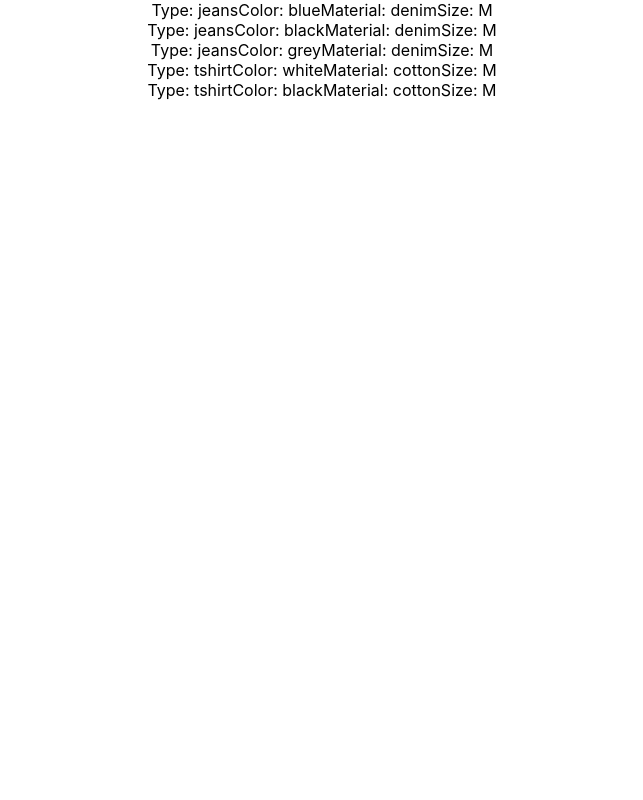
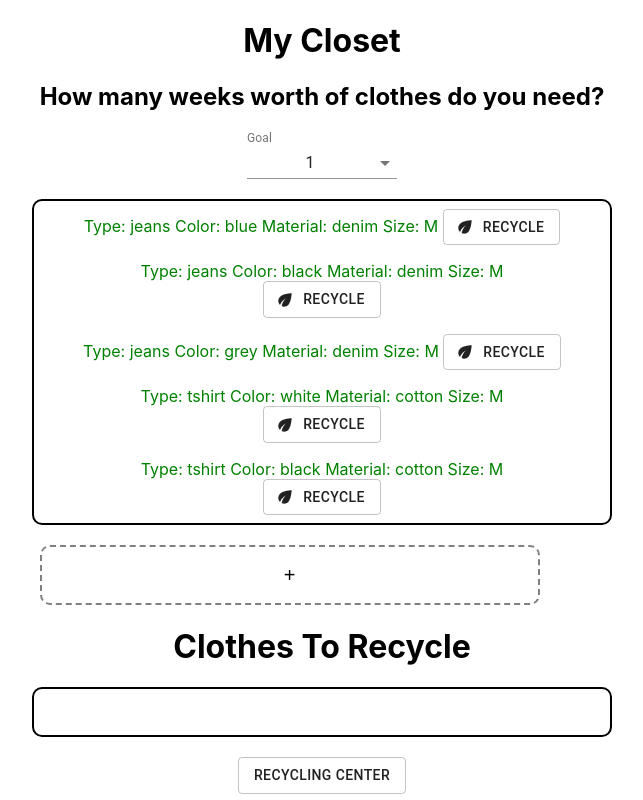
Before and after one commit to chris-jburke/sparks-joy-hackathon, a React (Create React App) app: page /profile in a window 1280 px wide. Shown: the whole page, without its empty margins (318-961 px from the left). Built offline with nearby package versions, Linux system fonts and the light colour scheme.

Commit message:
more stuff

```diff
--- a/package.json
+++ b/package.json
@@ -4,6 +4,7 @@
   "private": true,
   "dependencies": {
     "@material-ui/core": "^4.9.10",
+    "@material-ui/icons": "^4.9.1",
     "@material-ui/lab": "^4.0.0-alpha.49",
     "@material-ui/styles": "^4.9.10",
     "@testing-library/jest-dom": "^4.2.4",
--- /dev/null
+++ b/src/AddNewItem.js
@@ -0,0 +1,12 @@
+import React from 'react'
+import { Link } from 'react-router-dom'
+import {Box} from '@material-ui/core'
+
+  function AddNewItem() {
+    return(
+    	<Box style={{"width":"100%", "minWidth":"100%"}}>
+   			<h2 style={{"fontWeight":"normal", "textAlign":"center"}}>+</h2>
+   		</Box>
+   	)
+  }
+export default AddNewItem
--- a/src/App.js
+++ b/src/App.js
@@ -1,14 +1,11 @@
 import React from 'react';
 import logo from './logo.svg';
 import './App.css';
-import {BrowserRouter} from 'react-router-dom'
 import Content from './Content'
 function App() {
   return (
     <div className="App">
-      <BrowserRouter>
         <Content />
-      </BrowserRouter>
     </div>
   );
 }
--- a/src/Content.js
+++ b/src/Content.js
@@ -1,5 +1,5 @@
 import React,{useState, useEffect} from 'react'
-import {Switch, Route} from 'react-router-dom'
+import {Switch, Route, BrowserRouter} from 'react-router-dom'
 import SignUpCom from './SignUpCom'
 import SignInCom from './SignInCom'
 import Profile from './Profile'
@@ -12,12 +12,14 @@ const Content = (props) =>{
 	const [useLocalStorage, setUseLocalStorage] = useState(false)
 	const [allClosets, setAllClosets] = useState(usersClosets)
 	return(
+		<BrowserRouter>
 		<Switch>
 			<Route exact path="/" component={()=> <HomeCom />} />
 			<Route path="/signup" component={()=> <SignUpCom />} />
 			<Route path="/signin" component={()=> <SignInCom setCurrUser={setCurrUser} signedIn={signedIn} setSignedIn={setSignedIn}/>} />
 			<Route path="/profile" component={()=> <Profile currUser={currUser} allClosets={allClosets} />} />
 		</Switch>
+		</BrowserRouter>
 	)
 }
 
--- a/src/Profile.js
+++ b/src/Profile.js
@@ -3,7 +3,7 @@ import {Grid, Box} from '@material-ui/core'
 import ProfileCloset from './ProfileCloset'
 import usersClosets from './json/usersClosets'
 const Profile = (props) => {
-
+	const [closet, setCloset] = useState(usersClosets.closets[0].closet)
 	return(
 		<Grid
 			container
@@ -12,7 +12,7 @@ const Profile = (props) => {
 			alignContent="center"
 		>
 			<Grid item xs={12}>
-				<ProfileCloset closet={usersClosets.closets[0].closet} />
+				<ProfileCloset closet={closet} setCloset={setCloset} />
 			</Grid>
 		</Grid>
 	)
--- a/src/ProfileCloset.js
+++ b/src/ProfileCloset.js
@@ -1,30 +1,295 @@
-import React, {useState} from 'react'
-import {Box, Grid} from '@material-ui/core'
+import React, {useState, useEffect} from 'react'
+import {Box, Grid, Modal, ButtonBase, Button, FormControl, MenuItem, InputLabel, Select} from '@material-ui/core'
+import {makeStyles} from '@material-ui/core/styles'
+import {Link as RouterLink} from 'react-router-dom'
+import AddNewItem from './AddNewItem'
+import EcoIcon from '@material-ui/icons/Eco'
+function getModalStyle(){
+  	const top = 50
+  	const left = 50
+
+  	return {
+    	top: `${top}%`,
+    	left: `${left}%`,
+    	transform: `translate(-${top}%, -${left}%)`,
+	};
+}
+const LinkBehavior = React.forwardRef((props, ref) => (
+	<RouterLink ref={ref} to="/recycle" {...props} />
+))
+const useStyles = makeStyles((theme) => ({
+  paper: {
+    position: 'absolute',
+    width: '50vw',
+    backgroundColor: theme.palette.background.paper,
+    border: '2px solid #000',
+    boxShadow: theme.shadows[5],
+    padding: theme.spacing(2, 4, 3),
+  },
+  formControl: {
+    margin: theme.spacing(1),
+    minWidth: 120,
+  },
+}));
+
 const ProfileCloset = (props) => {
-	const [myCloset, setMyCloset] = useState(props.closet)
+	const classes = useStyles()
+	const [myCloset, setMyCloset] = useState([])
+	const [myRecycle, setMyRecycle] = useState([])
+	const [modalStyle]= useState(getModalStyle)
+	const [size, setSize] = useState("")
+	const [type, setType] = useState("")
+	const [goal, setGoal] = useState(1)
+	const [color, setColor] = useState("")
+	const [material, setMaterial] = useState("")
+  	const [open, setOpen] = React.useState(false);
+  	useEffect(()=> {
+  		setMyCloset(props.closet)
+  	},[props.closet])
+	const handleOpen = (e) => {
+    	e.preventDefault()
+    	setOpen(true);
+  	};
 
+  	const handleClose = () => {
+    	setOpen(false);
+  	};
 	const getJSX = (type, color, material, size, i) => {
-
+		if(i < (7*goal)) {
+			return (
+				<Grid style={{"color":"green", "alignSelf":"center", "width":"500px"}}key={i} item xs={12}>
+					<span>Type: {type} Color: {color} Material: {material} Size: {size} </span>
+					<Button variant="outlined" startIcon={<EcoIcon />} onClick={(e)=> handleMoveToRecycle(e,i)}>Recycle</Button>
+				</Grid>
+			)
+		} else {
+			return(
+				<Grid style={{"color":"red", "alignSelf":"center", "width":"500px"}}key={i} item xs={12}>
+					<span>Type: {type} Color: {color} Material: {material} Size: {size} </span>
+					<Button variant="outlined" startIcon={<EcoIcon />} onClick={(e, i)=> handleMoveToRecycle(e,i)}>Recycle</Button>
+				</Grid>
+			)
+		}
+	}
+	const getRecycle = (type, color, material, size, i) => {
 		return (
-			<Grid key={i} item xs={12}>
-				<span>Type: {type}</span>
-				<span>Color: {color}</span>
-				<span>Material: {material}</span>
-				<span>Size: {size} </span>
+			<Grid style={{"width":"500px"}} key={i} item xs={12}>
+				<span>Type: {type} Color: {color} Material: {material} Size: {size} </span>
 			</Grid>
 		)
 	}
+	const handleTypeChange = (e) => {
+		e.preventDefault()
+		setType(e.target.value)
+	}
+	const handleGoalChange = (e) => {
+		e.preventDefault()
+		setGoal(e.target.value)
+	}
+	const handleSubmit = (e) => {
+		e.preventDefault()
+		let newItem = {
+			type: type,
+			color: color,
+			material: material,
+			size: size
+		}
+		let currCloset = myCloset
+		currCloset.push(newItem)
+		setMyCloset(currCloset)
+		handleClose()
+	}
+	const handleMaterialChange = (e) => {
+		e.preventDefault()
+		setMaterial(e.target.value)
+	}
+	const handleSizeChange = (e) => {
+		e.preventDefault()
+		setSize(e.target.value)
+	}
+	const handleColorChange = (e) => {
+		e.preventDefault()
+		setColor(e.target.value)
+	}
+	async function handleMoveToRecycle(e, index) {
+		e.preventDefault()
+		let currCloset = myCloset
+		let removedItem = currCloset.splice(index, 1)
+		console.log(currCloset)
+		let newCloset = currCloset
+		props.setCloset(newCloset)
+		let recycledCloset = [...myRecycle, ...removedItem]
+		setMyRecycle(recycledCloset)
+	}
+  const body = (
+    <div style={modalStyle} className={classes.paper} >
+      <Grid
+        container
+        display="column"
+        spacing={1}
+        justify="center"
+        alignItems="center"
+      >
+        <Grid style={{"textAlign":"center"}} item xs={12}>
+          <h2>Add a clothing item:</h2>
+        </Grid>
+        <Grid style={{"textAlign":"center"}} item xs={12}>
+	    	<FormControl >
+        		<InputLabel id="demo-simple-select-label">Type</InputLabel>
+        		<Select
+          		labelId="demo-simple-select-label"
+          		id="demo-simple-select"
+          		value={type}
+          		onChange={handleTypeChange}
+          		style={{"width":"150px"}}
+        		>
+          			<MenuItem value={"tshirt"}>tshirt</MenuItem>
+          			<MenuItem value={"jacket"}>jacket</MenuItem>
+          			<MenuItem value={"sweater"}>sweater</MenuItem>
+          			<MenuItem value={"dress"}>dress</MenuItem>
+          			<MenuItem value={"jeans"}>jeans</MenuItem>
+          			<MenuItem value={"shoes"}>shoes</MenuItem>
+          			<MenuItem value={"accessories"}>accessories</MenuItem>
+        		</Select>
+      		</FormControl>
+        </Grid>
+        <Grid style={{"textAlign":"center"}} item xs={12}>
+	    	<FormControl >
+        		<InputLabel id="demo-simple-select-label">Size</InputLabel>
+        		<Select
+          		labelId="demo-simple-select-label"
+          		id="demo-simple-select"
+          		value={size}
+          		onChange={handleSizeChange}
+          		style={{"width":"150px"}}
+        		>
+          			<MenuItem value={"XS"}>XS</MenuItem>
+          			<MenuItem value={"S"}>S</MenuItem>
+          			<MenuItem value={"M"}>M</MenuItem>
+          			<MenuItem value={"L"}>L</MenuItem>
+          			<MenuItem value={"XL"}>XL</MenuItem>
+          			<MenuItem value={"XXL"}>XXL</MenuItem>
+          			<MenuItem value={"XXXL"}>XXXL</MenuItem>
+        		</Select>
+      		</FormControl>
+        </Grid>
+        <Grid style={{"textAlign":"center"}} item xs={12}>
+	    	<FormControl >
+        		<InputLabel id="demo-simple-select-label">Material</InputLabel>
+        		<Select
+          		labelId="demo-simple-select-label"
+          		id="demo-simple-select"
+          		value={material}
+          		onChange={handleMaterialChange}
+          		style={{"width":"150px"}}
+        		>
+          			<MenuItem value={"cotton"}>cotton</MenuItem>
+          			<MenuItem value={"silk"}>silk</MenuItem>
+          			<MenuItem value={"spandex"}>spandex</MenuItem>
+          			<MenuItem value={"denim"}>denim</MenuItem>
+          			<MenuItem value={"wool"}>wool</MenuItem>
+        		</Select>
+      		</FormControl>
+        </Grid>
+        <Grid style={{"textAlign":"center"}} item xs={12}>
+	    	<FormControl >
+        		<InputLabel id="demo-simple-select-label">Color</InputLabel>
+        		<Select
+          		labelId="demo-simple-select-label"
+          		id="demo-simple-select"
+          		value={color}
+          		onChange={handleColorChange}
+          		style={{"width":"150px"}}
+        		>
+          			<MenuItem value={"white"}>white</MenuItem>
+          			<MenuItem style={{"backgroundColor":"red"}}value={"red"}>red</MenuItem>
+          			<MenuItem style={{"backgroundColor":"blue"}} value={"blue"}>blue</MenuItem>
+          			<MenuItem style={{"backgroundColor":"green"}} value={"green"}>green</MenuItem>
+          			<MenuItem style={{"backgroundColor":"pink"}} value={"pink"}>pink</MenuItem>
+          			<MenuItem style={{"backgroundColor":"purple"}} value={"purple"}>purple</MenuItem>
+          			<MenuItem style={{"backgroundColor":"grey"}} value={"grey"}>grey</MenuItem>
+          			<MenuItem style={{"color":"white", "backgroundColor":"black"}} value={"black"}>black</MenuItem>
+        		</Select>
+      		</FormControl>
+        </Grid>
+        <Grid style={{"textAlign":"center"}} item xs={12}>
+        	<Button variant="outlined" onClick={(e)=> handleSubmit(e)}>
+        		Submit
+        	</Button>
+        </Grid>
+        <Grid style={{"textAlign":"center"}} item xs={12}>
+        </Grid>
+        <Grid style={{"textAlign":"center"}} item xs={12}>
+        </Grid>
+      </Grid>
+    </div>
+  );
 	return (
+		<>
+		<h1>My Closet</h1>
+		<Box style={{"textAlign":"center"}}>
+			<h2>How many weeks worth of clothes do you need?</h2>
+	    	<FormControl >
+        		<InputLabel id="demo-simple-select-label">Goal</InputLabel>
+        		<Select
+          		labelId="demo-simple-select-label"
+          		id="demo-simple-select"
+          		value={goal}
+          		onChange={handleGoalChange}
+          		style={{"width":"150px"}}
+        		>
+          			<MenuItem value={1}>1</MenuItem>
+          			<MenuItem value={2}>2</MenuItem>
+          			<MenuItem value={3}>3</MenuItem>
+          			<MenuItem value={4}>4</MenuItem>
+          			<MenuItem value={5}>5</MenuItem>
+        		</Select>
+      		</FormControl>
+		</Box>
 		<Grid
 			container
+			direction="column"
 			justify="center"
-			alignContent="center"
 			alignItems="center"
+			spacing={2}
+			style={{"marginTop":"20px","marginBottom":"20px", "minHeight":"50px", "border":"2px black solid","borderRadius":"10px"}}
 		>
 			{myCloset.map((item, i) => (
 				getJSX(item.type,item.color,item.material,item.size,i)
             ))}
 		</Grid>
+          <Grid item xs={12} style={{"border": "2px dashed grey", "margin": "5px 0", "padding":"0", "borderRadius": "10px", "width":"500px"}}>
+            <ButtonBase  style={{"display":"flex", "justify":"center", "width":"100%", "height":"100%", "textAlign":"center"}} focusRipple onClick={(e)=>handleOpen(e)}>
+            	<AddNewItem />
+            </ButtonBase>
+		  </Grid>
+        <h1>Clothes To Recycle</h1>
+		<Grid
+			container
+			direction="column"
+			justify="center"
+			alignItems="center"
+			spacing={2}
+			style={{"marginTop":"20px","marginBottom":"20px", "minHeight":"50px", "border":"2px black solid","borderRadius":"10px"}}
+		>
+			{myRecycle.map((item, i) => (
+				getRecycle(item.type,item.color,item.material,item.size,i)
+            ))}
+		</Grid>
+		<Modal
+          open={open}
+          onClose={handleClose}
+          aria-labelledby="simple-modal-title"
+          aria-describedby="simple-modal-description"
+        >
+          {body}
+        </Modal>
+        <Box style={{"textAlign":"center"}}>
+        	<Button variant="outlined">
+        		Recycling Center
+        	</Button>
+        </Box>
+		</>
 	)
 }
 export default ProfileCloset
```
Also changed, not shown: 1 other file (tests, documents, lock files or other folders).
